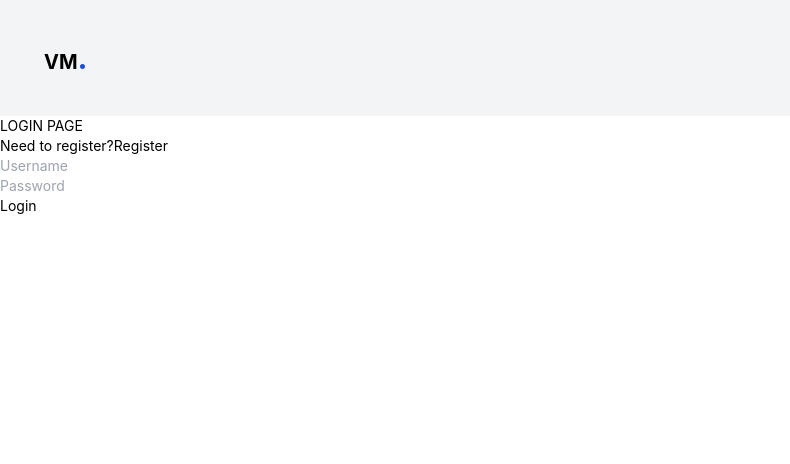
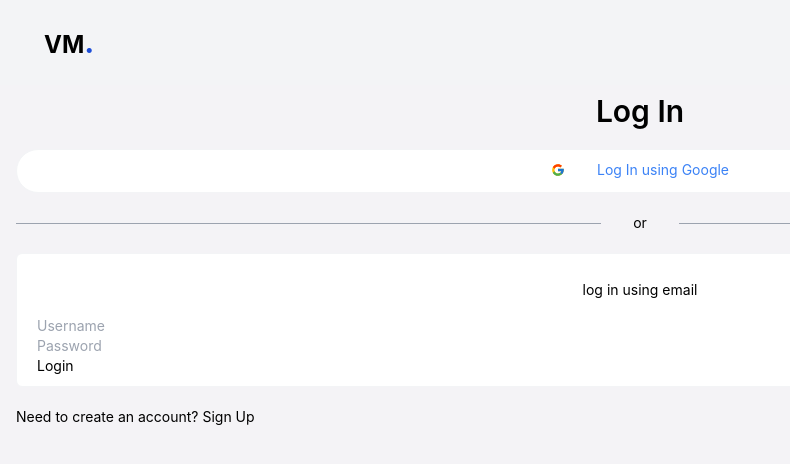
Before and after one commit to EricMbouwe/vending-machine, a React (Create React App) app in the folder client/: page / in a window 1280 px wide. Shown: the top 464 px of the page, without its empty margins (0-790 px from the left). Built offline with nearby package versions, Linux system fonts and the light colour scheme; no server answers.

Commit message:
add login form google auth styles

```diff
--- a/client/package.json
+++ b/client/package.json
@@ -12,6 +12,7 @@
     "browserslist": "^4.17.0",
     "react": "^17.0.2",
     "react-dom": "^17.0.2",
+    "react-icons": "^4.3.1",
     "react-redux": "^7.2.3",
     "react-router-dom": "^5.3.0",
     "react-scripts": "^3.4.4"
--- a/client/src/Login.js
+++ b/client/src/Login.js
@@ -3,6 +3,8 @@ import React, { useState } from 'react';
 import { useSelector, useDispatch } from 'react-redux';
 import { loginUser } from './features/user/userSlice';
 import { Redirect, useHistory } from 'react-router-dom';
+
+import { FcGoogle } from 'react-icons/fc';
 
 function Login() {
   const history = useHistory();
@@ -16,7 +18,7 @@ function Login() {
 
   const { username, password } = state;
 
-  const handleRegister = async (event) => {
+  const handleLogin = async (event) => {
     event.preventDefault();
     dispatch(loginUser({ username, password }));
   };
@@ -35,16 +37,36 @@ function Login() {
 
   return (
     <div>
-      <h1 className="">LOGIN PAGE</h1>
+      <div className="login-container container px-4">
+        <h1 className="font-semibold text-center text-3xl mt-2">Log In</h1>
 
-      <div>
-        <div className="">
-          <span className="">Need to register?</span>
-          <button onClick={() => history.push('/register')}>Register</button>
+        <div className="google-auth bg-white my-5 px-5 py-[10px] border-gray-100 border-[1px] rounded-full">
+          <div className="wrapper">
+            <button className="w-full">
+              <div className="flex items-center justify-center gap-8">
+                <div className="google-icon">
+                  <FcGoogle />
+                </div>
+                <div className="text-blue-500">Log In using Google</div>
+              </div>
+            </button>
+          </div>
         </div>
 
-        <form onSubmit={handleRegister}>
-          <div>
+        <div className="divider flex items-center mb-5">
+          <span className="block bg-gray-400 w-full h-[1px]"></span>
+          <span className="block mx-8">or</span>
+          <span className="block bg-gray-400 w-full h-[1px]"></span>
+        </div>
+
+        <form
+          onSubmit={handleLogin}
+          className="bg-white my-5 px-5 py-[10px] border-gray-100 border-[1px] rounded-md"
+        >
+          <h2 className="text-center my-4">
+            log in using email <address></address>
+          </h2>
+
           <div>
             <div>
               <input
@@ -58,9 +80,7 @@ function Login() {
                 required
               />
             </div>
-            </div>
 
-            <div>
             <div>
               <input
                 aria-label="password"
@@ -74,13 +94,17 @@ function Login() {
                 required
               />
             </div>
-            </div>
 
             <button className="" type="submit">
               Login
             </button>
           </div>
         </form>
+
+        <div className="">
+          <span className="">Need to create an account? </span>
+          <button onClick={() => history.push('/register')}>Sign Up</button>
+        </div>
       </div>
     </div>
   );
--- a/client/src/components/GuestHeader.js
+++ b/client/src/components/GuestHeader.js
@@ -3,13 +3,11 @@ import React from 'react';
 function GuestHeader() {
   return (
     <div className="">
-      <div className="login-logo py-10 px-11 bg-gray-100">
+      <div className="login-logo py-6 px-11 bg-gray-100">
         <a href="/" className="anchor">
-          <div>
-            <div className="logo font-bold text-xl">
-              <span>VM</span>
-              <span className="text-blue-700 text-3xl">.</span>
-            </div>
+          <div className="logo font-bold">
+            <span className="text-2xl">VM</span>
+            <span className="text-blue-700 text-3xl">.</span>
           </div>
         </a>
       </div>
--- a/client/src/index.css
+++ b/client/src/index.css
@@ -13,4 +13,5 @@
 body {
   font-size: 14px;
   line-height: 1.42857143;
+  background-color: #f4f3f6;
 }
```
Also changed, not shown: 2 other files (tests, documents, lock files or other folders). Lines whose indentation alone changed are shown as unchanged.
